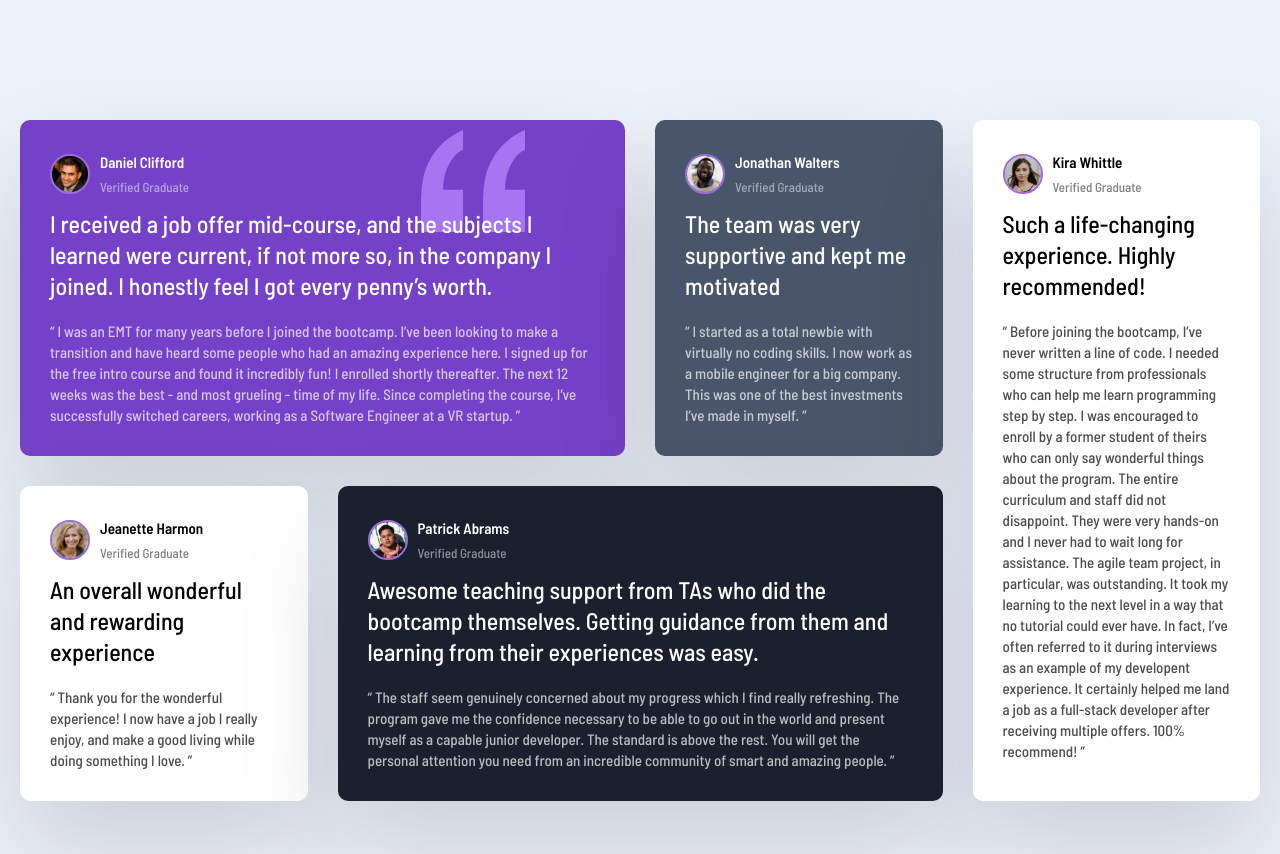
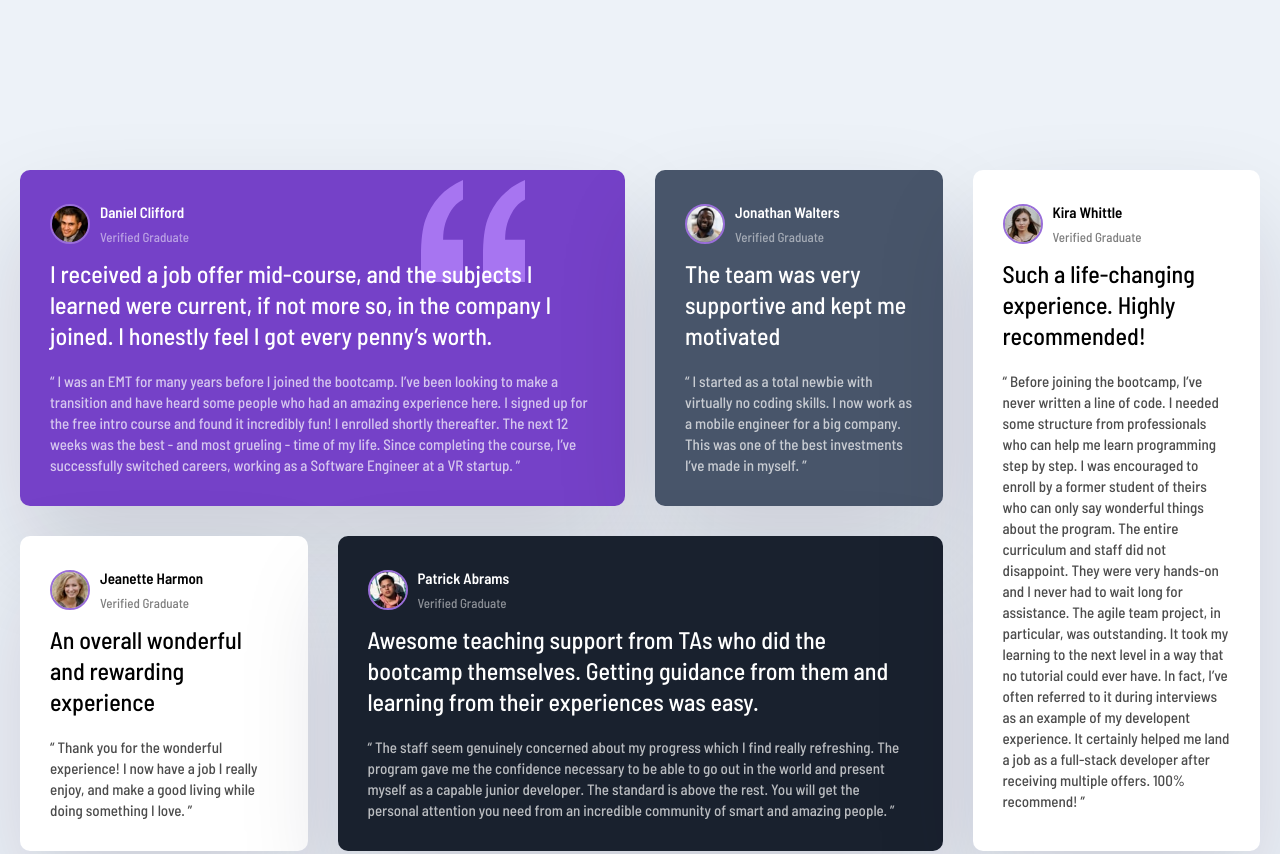
Before and after one commit to kanishkasubash/kanishkasubash.github.io, a plain HTML site: page testimonials-grid-section/index.html in a window 1280 px wide. Shown: the top 854 px of the page. Drawn offline with Linux system fonts and the light colour scheme.

Commit message:
modified:   testimonials-grid-section/index.html 	modified:   testimonials-grid-section/style.css

```diff
--- a/testimonials-grid-section/index.html
+++ b/testimonials-grid-section/index.html
@@ -18,7 +18,7 @@
       <header class="card__header">
         <img src="images/image-daniel.jpg" alt="Daniel Clifford" class="card__img">
         <div>
-          <h3>Daniel Clifford</h3>
+          <h1>Daniel Clifford</h1>
           <p>Verified Graduate</p>
         </div>
       </header>
@@ -35,7 +35,7 @@
       <header class="card__header">
         <img src="images/image-jonathan.jpg" alt="Jonathan Walters" class="card__img">
         <div>
-          <h3>Jonathan Walters</h3>
+          <h1>Jonathan Walters</h1>
           <p>Verified Graduate</p>
         </div>
       </header>
@@ -48,7 +48,7 @@
       <header class="card__header">
         <img src="images/image-jeanette.jpg" alt="Jeanette Harmon" class="card__img">
         <div>
-          <h3>Jeanette Harmon</h3>
+          <h1>Jeanette Harmon</h1>
           <p>Verified Graduate</p>
         </div>
       </header>
@@ -61,7 +61,7 @@
       <header class="card__header">
         <img src="images/image-patrick.jpg" alt="Patrick Abrams" class="card__img">
         <div>
-          <h3>Patrick Abrams</h3>
+          <h1>Patrick Abrams</h1>
           <p>Verified Graduate</p>
         </div>
       </header>
@@ -77,7 +77,7 @@
       <header class="card__header">
         <img src="images/image-kira.jpg" alt="Kira Whittle" class="card__img">
         <div>
-          <h3>Kira Whittle</h3>
+          <h1>Kira Whittle</h1>
           <p>Verified Graduate</p>
         </div>
       </header>
--- a/testimonials-grid-section/style.css
+++ b/testimonials-grid-section/style.css
@@ -15,7 +15,7 @@ body {
 
 .testimonials {
     max-width: 1440px;
-    margin: 100px auto;
+    margin: 150px auto;
     padding: 20px;
     display: grid;
     grid-template-columns: repeat(4, 1fr);
@@ -35,7 +35,7 @@ body {
     margin-bottom: 10px;
 }
 
-.card__header h3 {
+.card__header h1 {
     font-size: 0.9375rem;
 }
 
```
